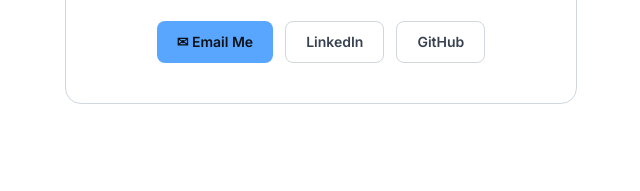
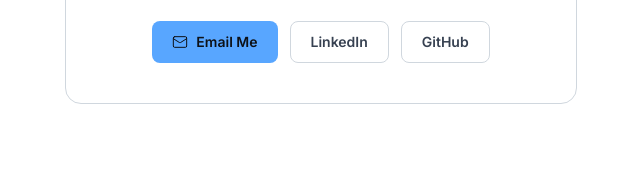
Before and after one commit to mustafabasar7/Portfolio, a website built with Vite: page index.html in a window 1280 px wide. Shown: the part 2602-2793 px from the top of the page, 319-959 px from the left. Built offline with nearby package versions, Linux system fonts and the light colour scheme.

Commit message:
fix: replace mail emoji with inline Lucide SVG

```diff
--- a/index.html
+++ b/index.html
@@ -213,7 +213,15 @@
               Open to agentic AI roles, consulting, and high-signal collaborations.
             </p>
             <div class="relative flex flex-wrap justify-center gap-3">
-              <a href="mailto:mustafa.r.basar@gmail.com" class="btn-primary">✉ Email Me</a>
+              <a href="mailto:mustafa.r.basar@gmail.com" class="btn-primary">
+                <svg class="w-4 h-4" xmlns="http://www.w3.org/2000/svg" viewBox="0 0 24 24"
+                     fill="none" stroke="currentColor" stroke-width="1.5"
+                     stroke-linecap="round" stroke-linejoin="round" aria-hidden="true">
+                  <rect width="20" height="16" x="2" y="4" rx="2"/>
+                  <path d="m22 7-8.97 5.7a1.94 1.94 0 0 1-2.06 0L2 7"/>
+                </svg>
+                Email Me
+              </a>
               <a href="https://www.linkedin.com/in/mustafa-basar7/"
                  target="_blank" rel="noopener" class="btn-outline">LinkedIn</a>
               <a href="https://github.com/mustafabasar7"
```
